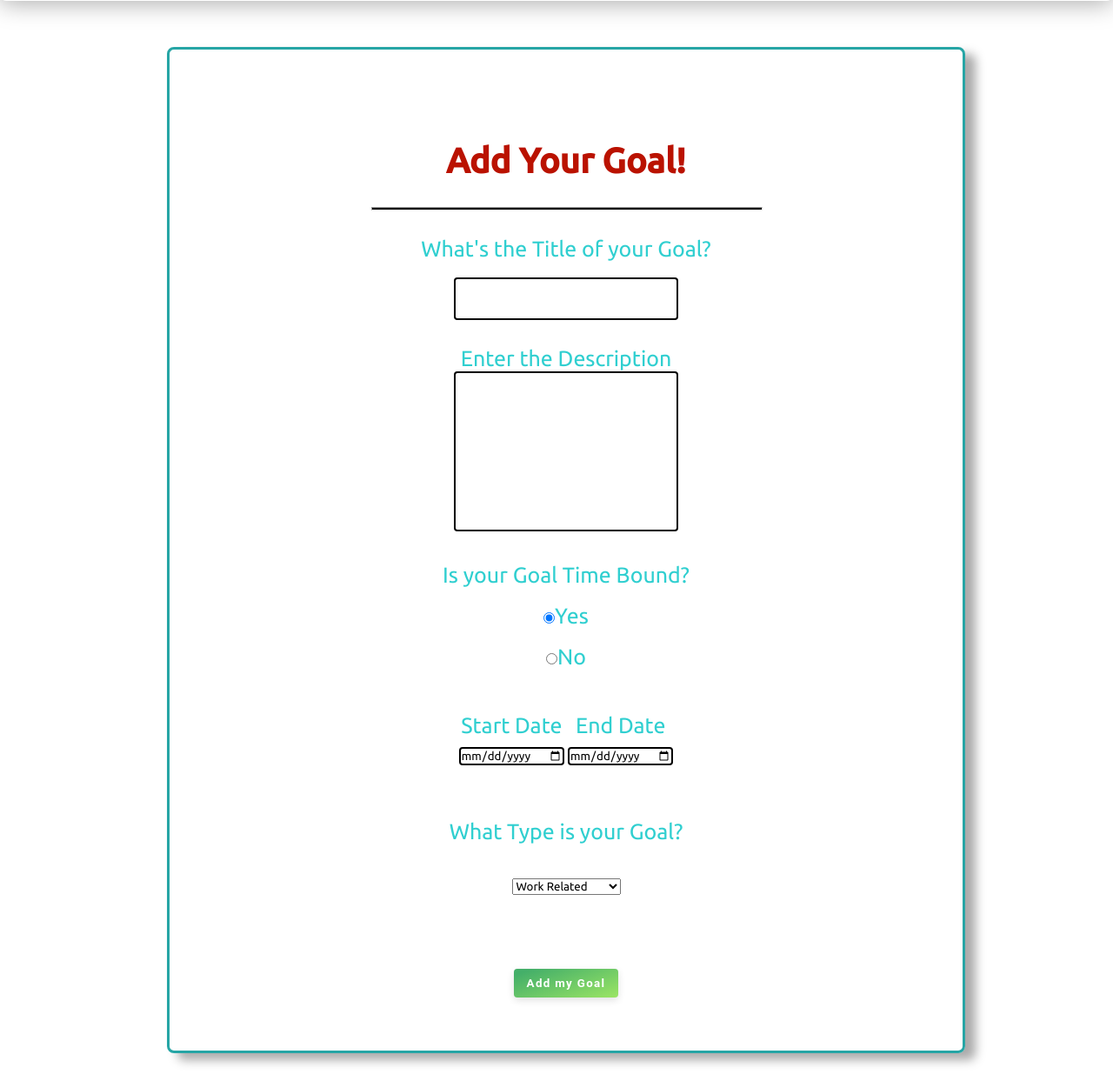
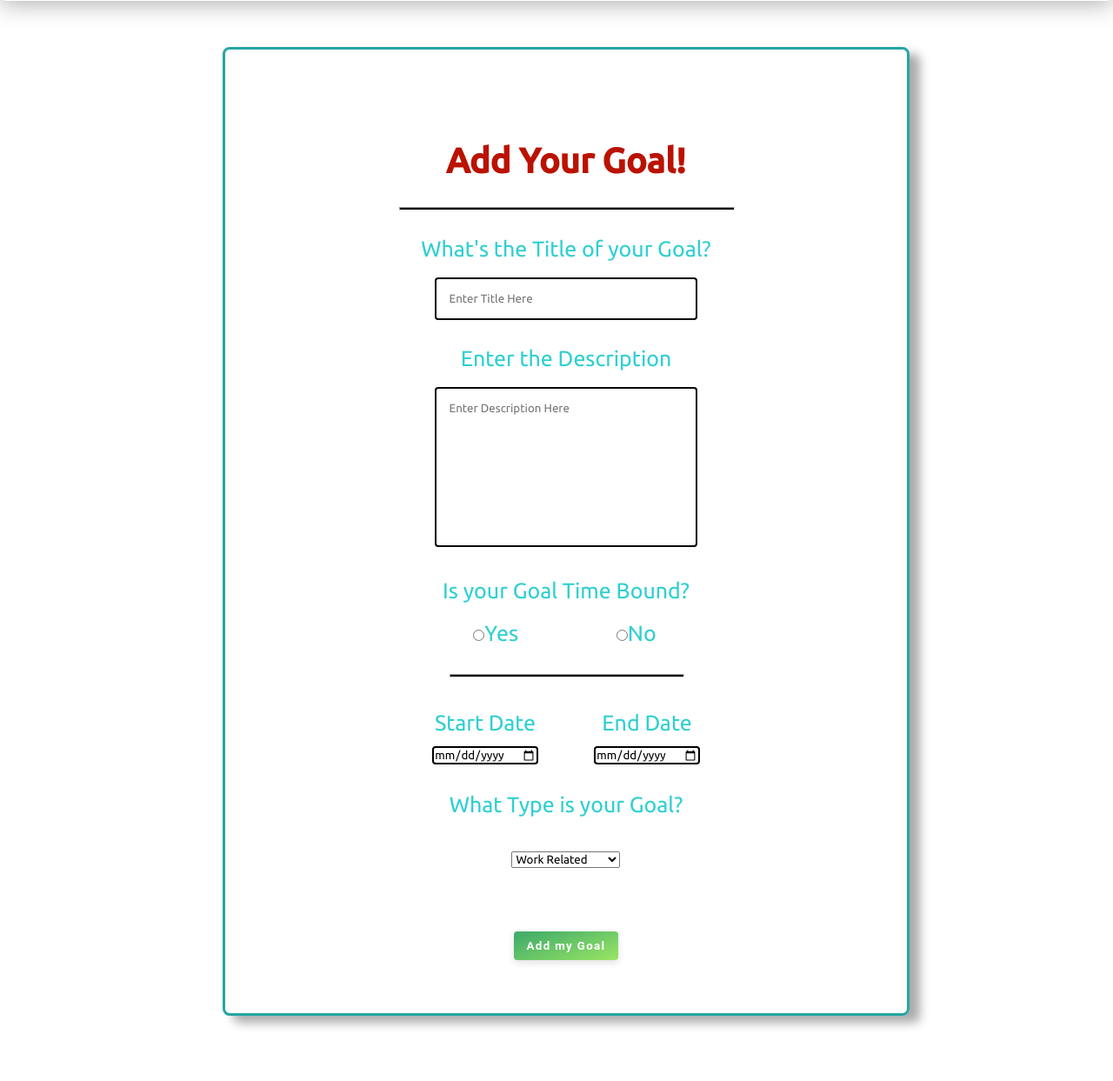
Before and after one commit to akhil-eppa/GoalKeeper, a PHP site: page /add_goal.html in a window 1280 px wide. Shown: the part 51-1294 px from the top of the page at 87% size. After the commit the page ends 1233 px from the top, so only its background shows below. Run offline with PHP 8.4, Linux system fonts and the light colour scheme.

Commit message:
add_goal and faq modifications

```diff
--- a/add_goal.html
+++ b/add_goal.html
@@ -48,8 +48,8 @@
             width:75px
         }
         form{
-            margin-left:25%;
-            width:50%;
+            margin-left:15%;
+            width:70%;
         }
         center{
             font-size: 25px;
@@ -88,30 +88,48 @@
             <div class="box"></div>
                             <form>
                                     <center>What's the Title of your Goal?</center><br>
-                                    <center><input type="text" name="title"></center>
+                                    <center><input type="text" name="title" placeholder="Enter Title Here"></center>
                                     <div class="box"></div>
-                                    <center>Enter the Description<br></center>
-                                    <center><textarea name="description" rows="10" columns="30"></textarea></center>
+                                    <center>Enter the Description<br></center><br>
+                                    <center><textarea name="description" rows="10" columns="30" placeholder="Enter Description Here"></textarea></center>
                                     <div class="box"></div>
                                     <center>Is your Goal Time Bound?</center><br>
-                                    <center><input type="radio" name="time_bound" value="Yes" checked>Yes</center><br>
-                                    <center><input type="radio" name="time_bound" value="No">No</center><br>
+                                    <center>
+                                    <table id="yesno">
+                                        <tr>
+                                            <td width="25%">
+                                                <center><input type="radio" id="rd" name="time_bound" value="Yes">Yes</center>
+                                            </td>
+                                            <td width ="25%"></td>
+                                            <td width ="25%"></td>
+                                            <td width="25%">
+                                                <center><input type="radio" name="time_bound" value="No">No</center>
+
+                                            </td>
+
+                                        </tr>
+                                    </table>
+                                    </center>
                                     <div class="box"></div>
+                                    <hr>
+                                    <br>
+                                    <br>
                                     <center><table>
                                         <tr>
-                                            <td><center>Start Date</center></td>
-                                            <td></td>
-                                            <td><center>End Date</center></td>
+                                            <td width="40%"><center>Start Date</center></td>
+                                            <td width="20%"></td>
+                                            <td width="40%"><center>End Date</center></td>
                                         </tr>
+                                        <tr></tr>
                                         <tr>
-                                            <td><input type="date" name="Start"></td>
-                                            <td></td>
-                                            <td><input type="date" name="End"></td>
+                                            <td width="40%"><input id="cal1" type="date" name="Start"></td>
+                                            <td width="20%"></td>
+                                            <td width="40%"><input id="cal2" type="date" name="End"></td>
                                         </tr>
                                     </table></center>
                                     <div class="box"></div>
 
-                                    <div class="box"></div>
+
                                     <center>
                                     What Type is your Goal?
                                     </center>
@@ -126,7 +144,7 @@
                                             <option value="others">Others</option>
                                         </select>
                                     </center>
-                                    <div class="box"></div>
+                                    <br>
                                     <center>
                                             <input type="submit" id = "btn" value="Add my Goal"  class = "success">
                                     </center>
@@ -136,7 +154,12 @@
 
             </span>
 
+            <script>
 
+
+
+
+            </script>
 
     </body>
 </html>
--- a/cards2.css
+++ b/cards2.css
@@ -3,12 +3,12 @@
     left: 2em; */
     font-family: 'Open Sans', sans-serif;
     display: inline-block;
-    width:70%;
+    width:60%;
 
     box-shadow: 0.75em 0.5em 0.7em #aaaaaa;
     border: 3px solid #26A5A5;
     margin: 0 2em 2em 0;
-    margin-left:15%;
+    margin-left:20%;
     border-radius: 0.5em;
     text-align: center;
     padding: 0.5em;
```
Also changed, not shown: faq.html (+9 -3 lines).
